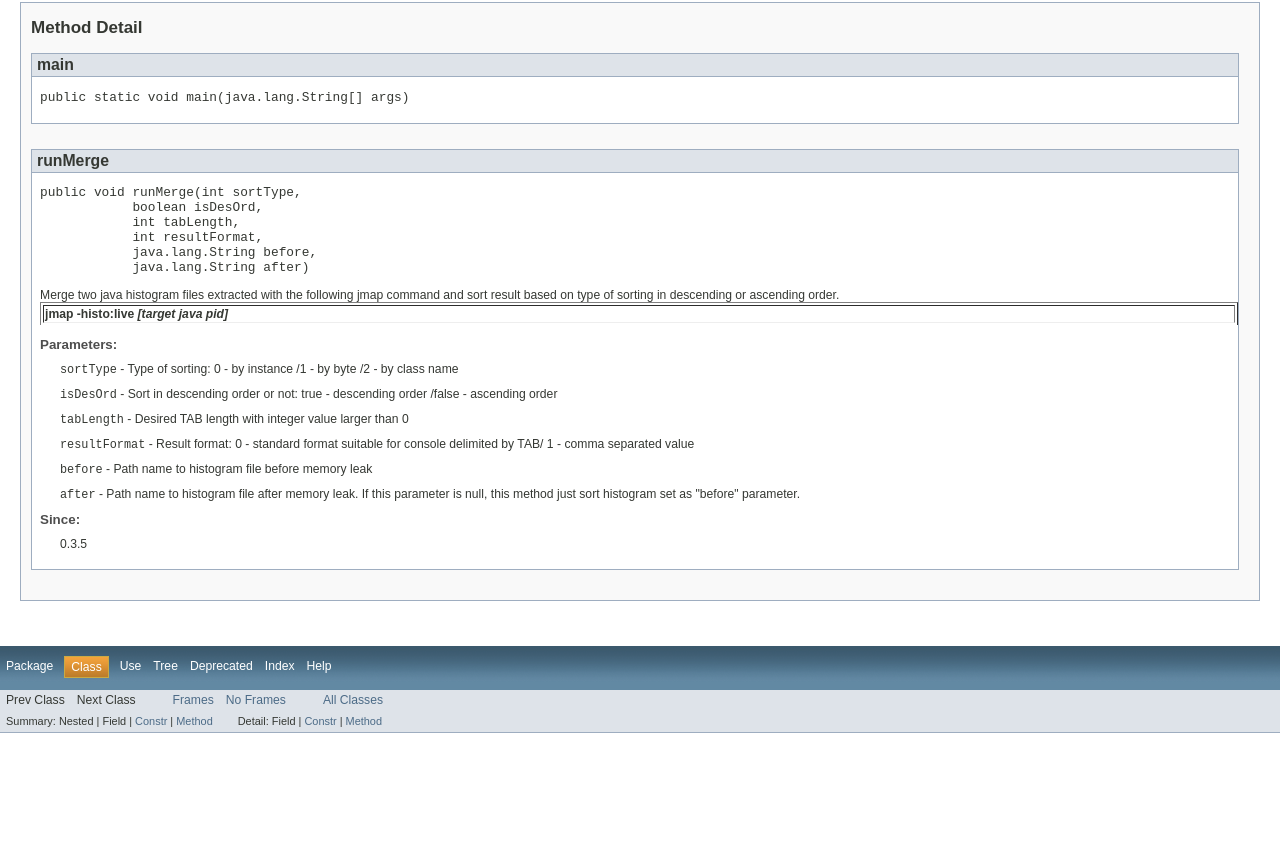
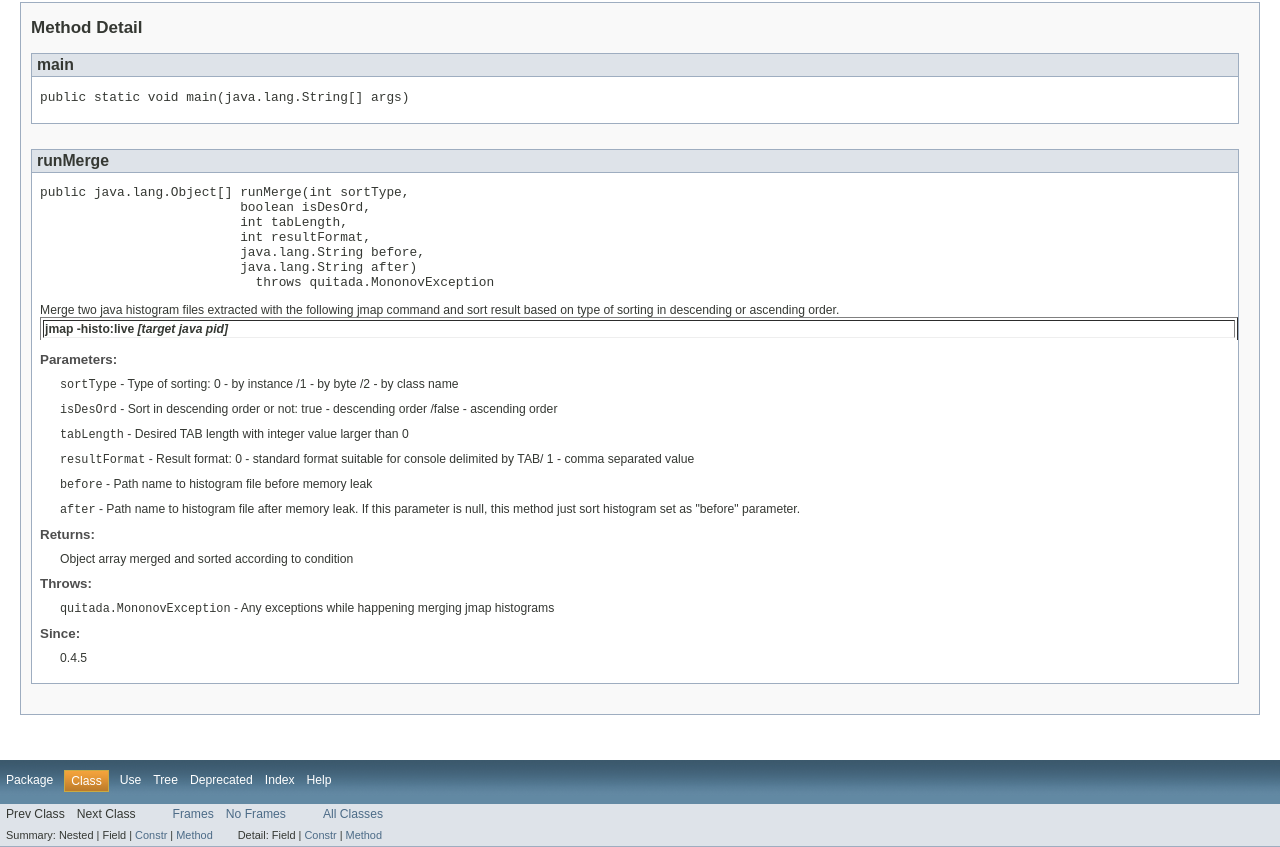
Before and after one commit to quitada41/mononov, a plain HTML site: page mononov/doc/quitada/JavaObjectDiff.html in a window 1280 px wide. Shown: the part 1024-1871 px from the top of the page. Before the commit the page ends 1757 px from the top, so only its background shows below. Drawn offline with Linux system fonts and the light colour scheme.

Commit message:
Updated Javadoc

```diff
--- a/mononov/doc/quitada/JavaObjectDiff.html
+++ b/mononov/doc/quitada/JavaObjectDiff.html
@@ -2,9 +2,9 @@
 <!-- NewPage -->
 <html lang="en">
 <head>
-<!-- Generated by javadoc (version 1.7.0_11) on Tue May 14 23:59:43 JST 2013 -->
+<!-- Generated by javadoc (version 1.7.0_11) on Wed May 29 01:30:39 JST 2013 -->
 <title>JavaObjectDiff</title>
-<meta name="date" content="2013-05-14">
+<meta name="date" content="2013-05-29">
 <link rel="stylesheet" type="text/css" href="../stylesheet.css" title="Style">
 </head>
 <body>
@@ -99,7 +99,7 @@
 extends java.lang.Object</pre>
 <div class="block">JavaObjectDiff (code name: Mononov)</div>
 <dl><dt><span class="strong">Version:</span></dt>
-  <dd>0.4</dd>
+  <dd>0.4.5</dd>
 <dt><span class="strong">Author:</span></dt>
   <dd>quitada <a href="http://d.hatena.ne.jp/quitada/"
          target="_top">http://d.hatena.ne.jp/quitada/</a></dd></dl>
@@ -143,7 +143,7 @@ extends java.lang.Object</pre>
 <td class="colLast"><code><strong><a href="../quitada/JavaObjectDiff.html#main(java.lang.String[])">main</a></strong>(java.lang.String[]&nbsp;args)</code>&nbsp;</td>
 </tr>
 <tr class="rowColor">
-<td class="colFirst"><code>void</code></td>
+<td class="colFirst"><code>java.lang.Object[]</code></td>
 <td class="colLast"><code><strong><a href="../quitada/JavaObjectDiff.html#runMerge(int, boolean, int, int, java.lang.String, java.lang.String)">runMerge</a></strong>(int&nbsp;sortType,
         boolean&nbsp;isDesOrd,
         int&nbsp;tabLength,
@@ -209,12 +209,13 @@ extends java.lang.Object</pre>
 <ul class="blockListLast">
 <li class="blockList">
 <h4>runMerge</h4>
-<pre>public&nbsp;void&nbsp;runMerge(int&nbsp;sortType,
-            boolean&nbsp;isDesOrd,
-            int&nbsp;tabLength,
-            int&nbsp;resultFormat,
-            java.lang.String&nbsp;before,
-            java.lang.String&nbsp;after)</pre>
+<pre>public&nbsp;java.lang.Object[]&nbsp;runMerge(int&nbsp;sortType,
+                          boolean&nbsp;isDesOrd,
+                          int&nbsp;tabLength,
+                          int&nbsp;resultFormat,
+                          java.lang.String&nbsp;before,
+                          java.lang.String&nbsp;after)
+                            throws quitada.MononovException</pre>
 <div class="block">Merge two java histogram files extracted with the following jmap command
  and sort result based on type of sorting in descending or ascending
  order.
@@ -227,8 +228,11 @@ extends java.lang.Object</pre>
             name</dd><dd><code>isDesOrd</code> - Sort in descending order or not: true - descending order
             /false - ascending order</dd><dd><code>tabLength</code> - Desired TAB length with integer value larger than 0</dd><dd><code>resultFormat</code> - Result format: 0 - standard format suitable for console delimited by TAB/ 1 - comma separated value</dd><dd><code>before</code> - Path name to histogram file before memory leak</dd><dd><code>after</code> - Path name to histogram file after memory leak. If this
             parameter is null, this method just sort histogram set as
-            "before" parameter.</dd><dt><span class="strong">Since:</span></dt>
-  <dd>0.3.5</dd></dl>
+            "before" parameter.</dd>
+<dt><span class="strong">Returns:</span></dt><dd>Object array merged and sorted according to condition</dd>
+<dt><span class="strong">Throws:</span></dt>
+<dd><code>quitada.MononovException</code> - Any exceptions while happening merging jmap histograms</dd><dt><span class="strong">Since:</span></dt>
+  <dd>0.4.5</dd></dl>
 </li>
 </ul>
 </li>
```
Also changed, not shown: mononov/doc/allclasses-frame.html (+2 -2 lines), mononov/doc/allclasses-noframe.html (+2 -2 lines), mononov/doc/constant-values.html (+2 -2 lines), mononov/doc/deprecated-list.html (+2 -2 lines), mononov/doc/help-doc.html (+2 -2 lines), mononov/doc/index-files/index-1.html (+2 -2 lines), mononov/doc/index-files/index-2.html (+2 -2 lines), mononov/doc/index-files/index-3.html (+2 -2 lines), mononov/doc/index-files/index-4.html (+2 -2 lines), mononov/doc/index.html (+1 -1 lines), mononov/doc/overview-tree.html (+2 -2 lines), mononov/doc/quitada/class-use/JavaObjectDiff.html (+2 -2 lines), mononov/doc/quitada/package-frame.html (+2 -2 lines), mononov/doc/quitada/package-summary.html (+2 -2 lines), 2 more files.
